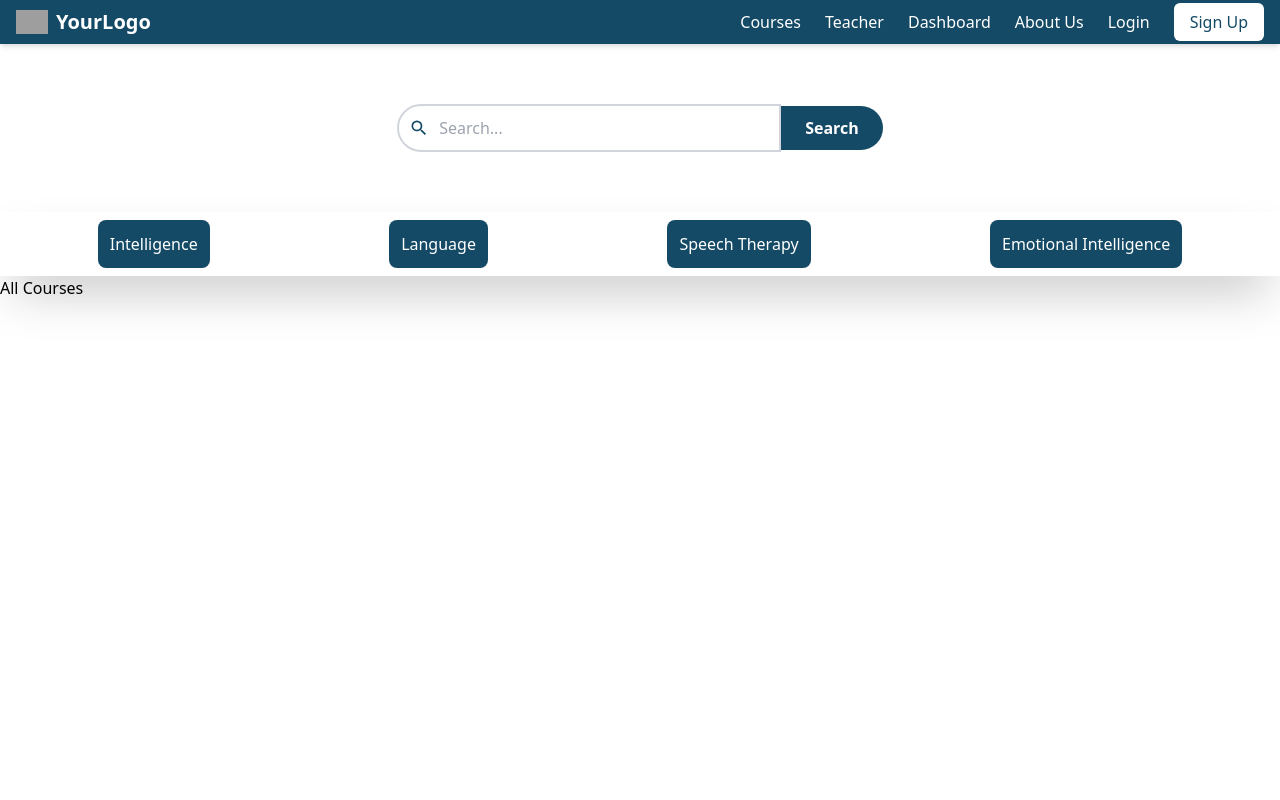
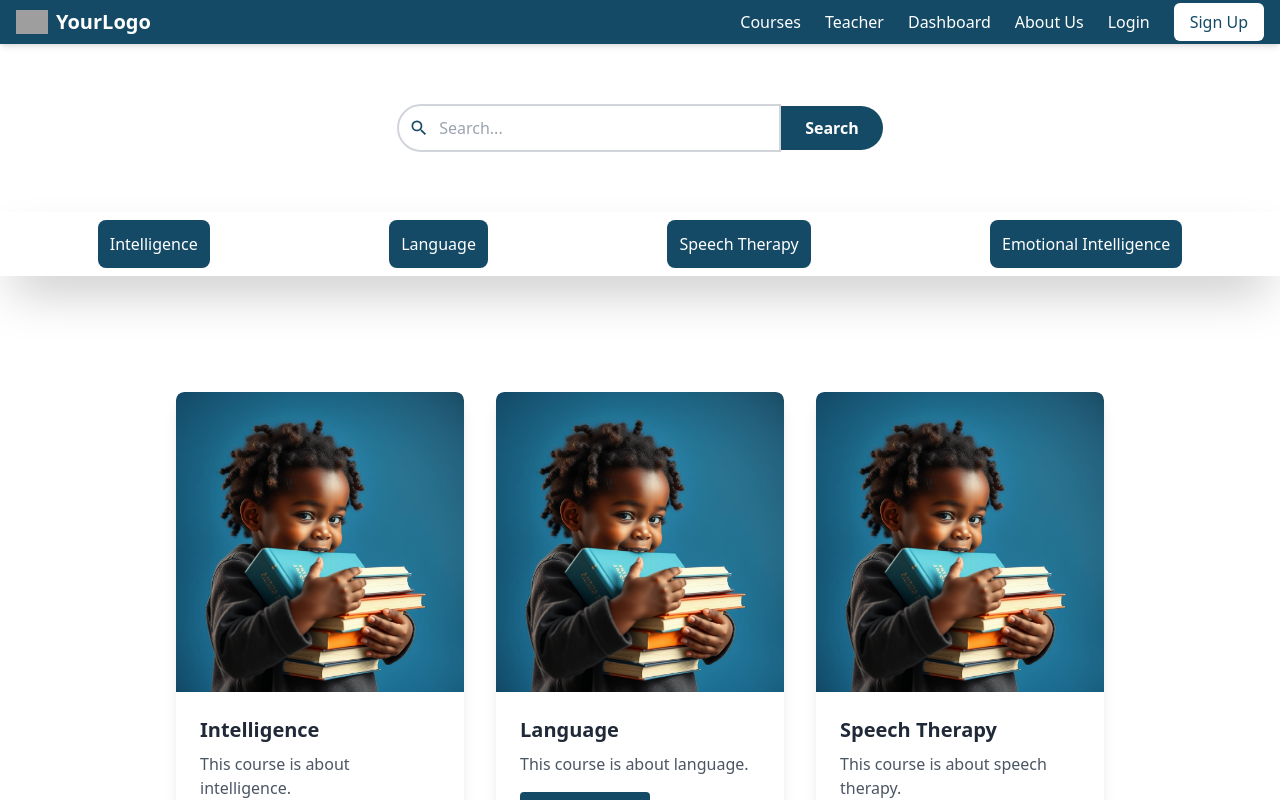
Before and after one commit to Bz14/Unique-Minds-E-learning, a Next.js app in the folder Frontend/unique-minds/: page /courses in a window 1280 px wide. Shown: the top 800 px of the page. Built offline with nearby package versions, Linux system fonts and the light colour scheme; grey boxes are pictures that could not be loaded.

Commit message:
Course list implemented for frontend.

```diff
--- a/Frontend/unique-minds/src/app/components/Courses/course.tsx
+++ b/Frontend/unique-minds/src/app/components/Courses/course.tsx
@@ -10,7 +10,7 @@ interface CourseProps {
 
 const Course = (props: CourseProps) => {
   return (
-    <div className="course bg-white shadow-lg rounded-lg overflow-hidden transform transition hover:scale-105 hover:shadow-xl">
+    <div className="course bg-white shadow-lg rounded-lg overflow-hidden transform transition hover:scale-105 hover:shadow-xl mt-5 mb-5 sm:w-full">
       <div className="course__img">
         <Image
           src={props.course.image}
--- a/Frontend/unique-minds/src/app/courses/page.tsx
+++ b/Frontend/unique-minds/src/app/courses/page.tsx
@@ -1,5 +1,90 @@
 import SearchBar from "../components/UI/search_bar";
 import FilterBar from "../components/UI/filter_bar";
+import img from "../assets/img3.jpg";
+import Course from "../components/Courses/course";
+import { StaticImageData } from "next/image";
+
+type Course = {
+  id: number;
+  image: StaticImageData;
+  title: string;
+  description: string;
+};
+
+const courses: Course[] = [
+  {
+    id: 1,
+    image: img,
+    title: "Intelligence",
+    description: "This course is about intelligence.",
+  },
+  {
+    id: 2,
+    image: img,
+    title: "Language",
+    description: "This course is about language.",
+  },
+  {
+    id: 3,
+    image: img,
+    title: "Speech Therapy",
+    description: "This course is about speech therapy.",
+  },
+  {
+    id: 4,
+    image: img,
+    title: "Emotional Intelligence",
+    description: "This course is about emotional intelligence.",
+  },
+  {
+    id: 1,
+    image: img,
+    title: "Intelligence",
+    description: "This course is about intelligence.",
+  },
+  {
+    id: 2,
+    image: img,
+    title: "Language",
+    description: "This course is about language.",
+  },
+  {
+    id: 3,
+    image: img,
+    title: "Speech Therapy",
+    description: "This course is about speech therapy.",
+  },
+  {
+    id: 4,
+    image: img,
+    title: "Emotional Intelligence",
+    description: "This course is about emotional intelligence.",
+  },
+  {
+    id: 1,
+    image: img,
+    title: "Intelligence",
+    description: "This course is about intelligence.",
+  },
+  {
+    id: 2,
+    image: img,
+    title: "Language",
+    description: "This course is about language.",
+  },
+  {
+    id: 3,
+    image: img,
+    title: "Speech Therapy",
+    description: "This course is about speech therapy.",
+  },
+  {
+    id: 4,
+    image: img,
+    title: "Emotional Intelligence",
+    description: "This course is about emotional intelligence.",
+  },
+];
 
 const Courses = () => {
   return (
@@ -10,7 +95,13 @@ const Courses = () => {
       <div className="mt-10">
         <FilterBar />
       </div>
-      All Courses
+      <div className="m-10 flex flex-row flex-wrap justify-center p-10">
+        {courses.map((course) => (
+          <div key={course.id} className="w-72 mx-4 my-4">
+            <Course course={course} />
+          </div>
+        ))}
+      </div>
     </div>
   );
 };
```
